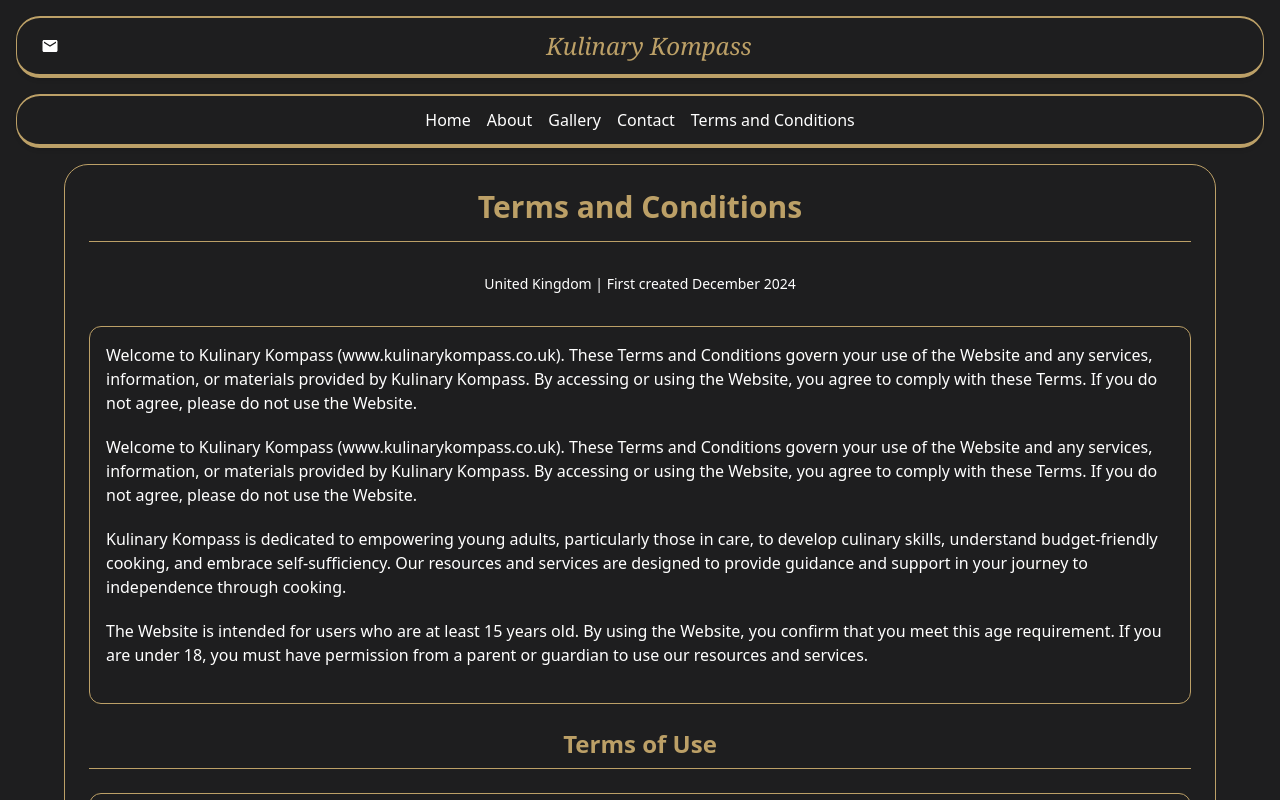
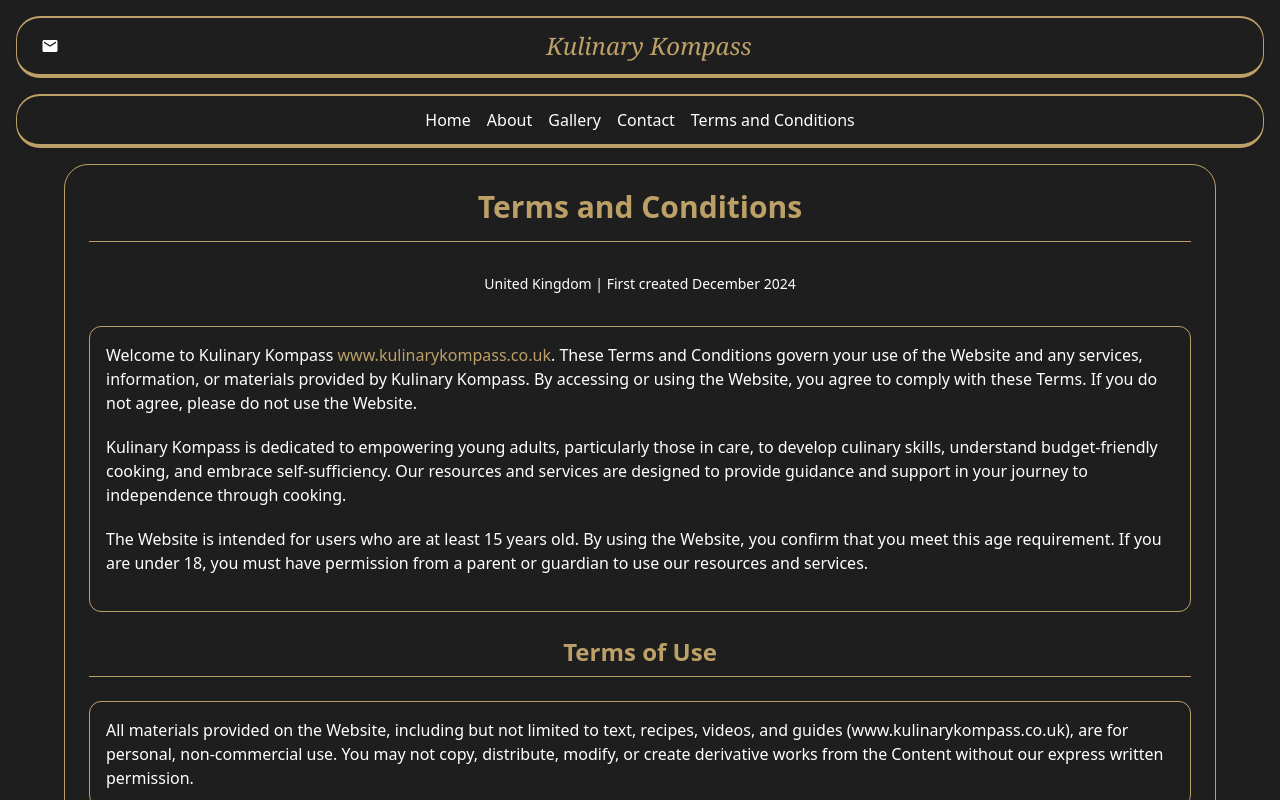
Before and after one commit to iamkayourday/Kulinary-Kompass, a React (Vite) app: page /terms-and-conditions in a window 1280 px wide. Shown: the top 800 px of the page. Built offline with nearby package versions, Linux system fonts and the light colour scheme.

Commit message:
Rem duplicate text

```diff
--- a/src/components/TermsAndCondition.jsx
+++ b/src/components/TermsAndCondition.jsx
@@ -16,19 +16,13 @@ const TermsAndCondition = () => {
       <article className="space-y-6">
         <div className="border border-[#bca067] p-4 rounded-xl">
           <p className="mb-5">
-            Welcome to Kulinary Kompass (www.kulinarykompass.co.uk). These Terms
+            Welcome to Kulinary Kompass <a className="text-[#bca067]" href="www.kulinarykompass.co.uk">www.kulinarykompass.co.uk</a>. These Terms
             and Conditions govern your use of the Website and any services,
             information, or materials provided by Kulinary Kompass. By accessing
             or using the Website, you agree to comply with these Terms. If you
             do not agree, please do not use the Website.
           </p>
-          <p className="mb-5">
-            Welcome to Kulinary Kompass (www.kulinarykompass.co.uk). These Terms
-            and Conditions govern your use of the Website and any services,
-            information, or materials provided by Kulinary Kompass. By accessing
-            or using the Website, you agree to comply with these Terms. If you
-            do not agree, please do not use the Website.
-          </p>
+
           <p className="mb-5">
             Kulinary Kompass is dedicated to empowering young adults,
             particularly those in care, to develop culinary skills, understand
```
